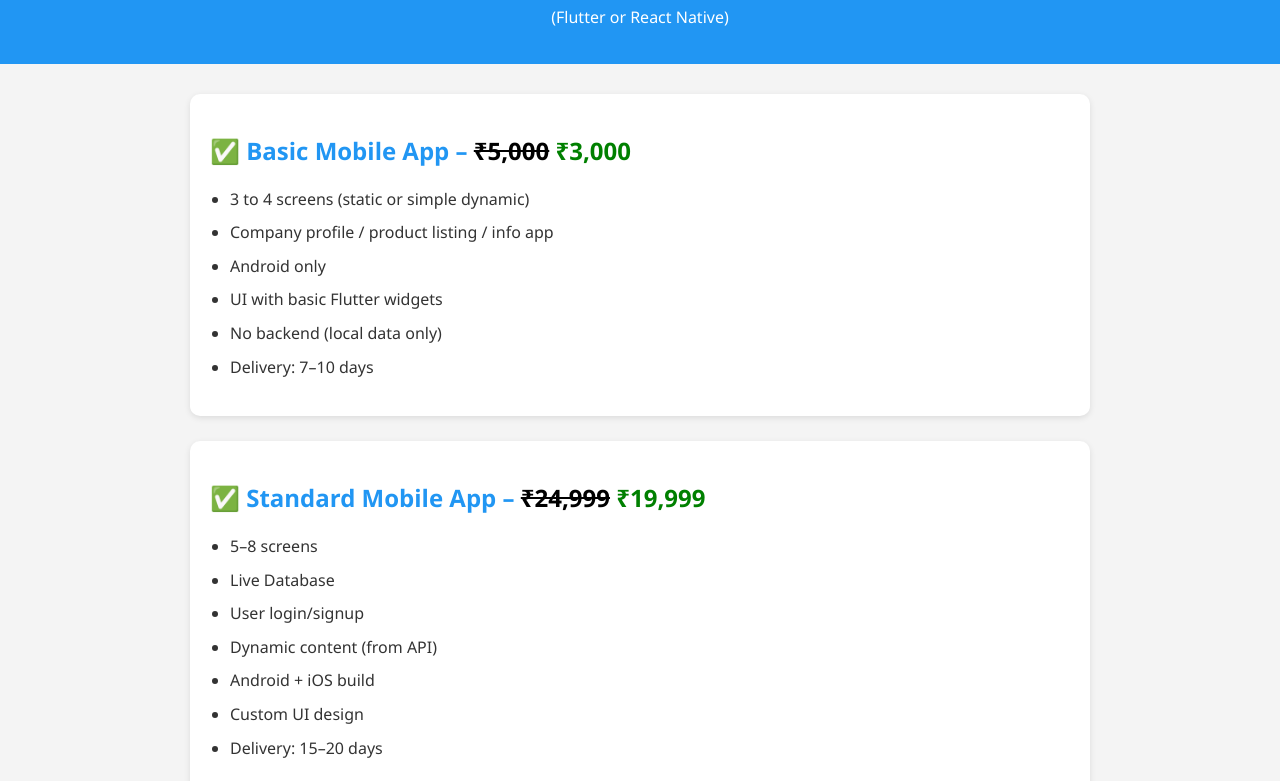
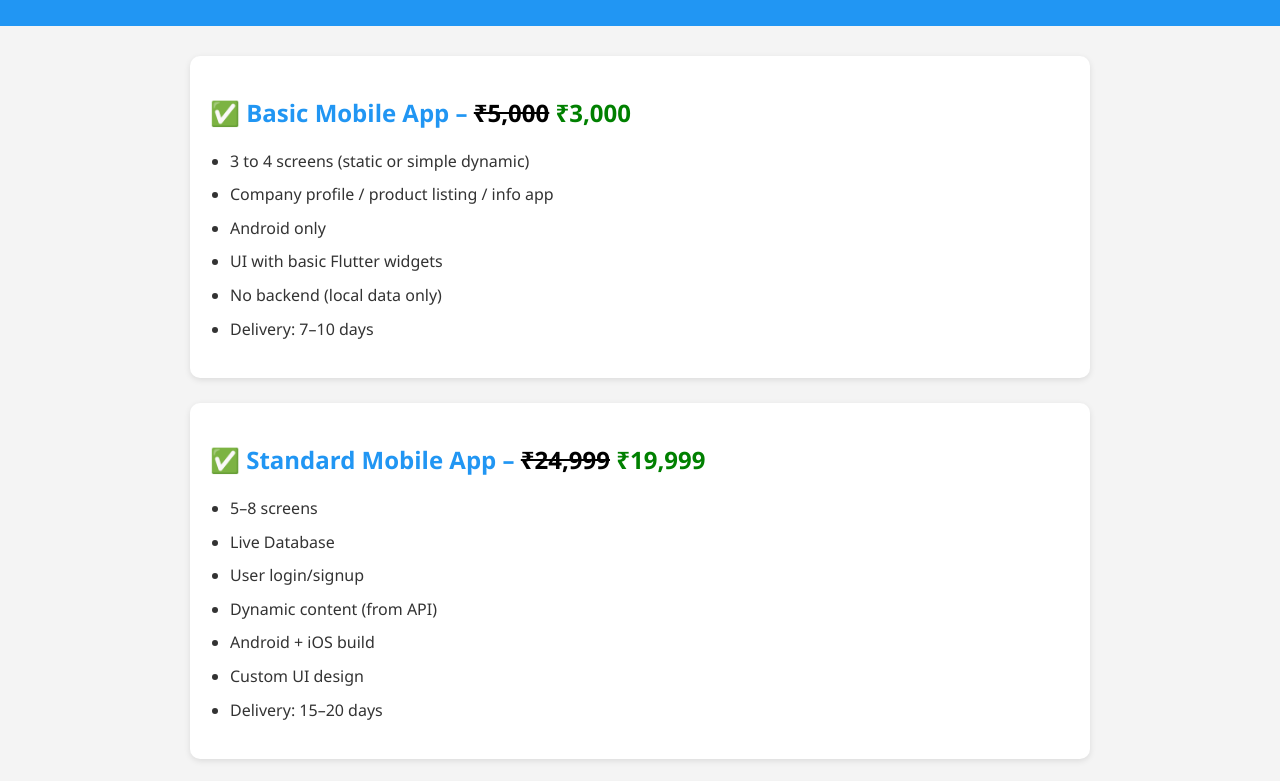
Before and after one commit to SarabarSoft/application, a plain HTML site: page index.html in a window 1280 px wide. Shown: the part 100-881 px from the top of the page. Drawn offline with Linux system fonts and the light colour scheme.

Commit message:
Update index.html

```diff
--- a/index.html
+++ b/index.html
@@ -51,7 +51,6 @@
 
 <header>
   <h1>Mobile App Development Plans</h1>
-  <p>(Flutter or React Native)</p>
 </header>
 
 <div class="container">
```
